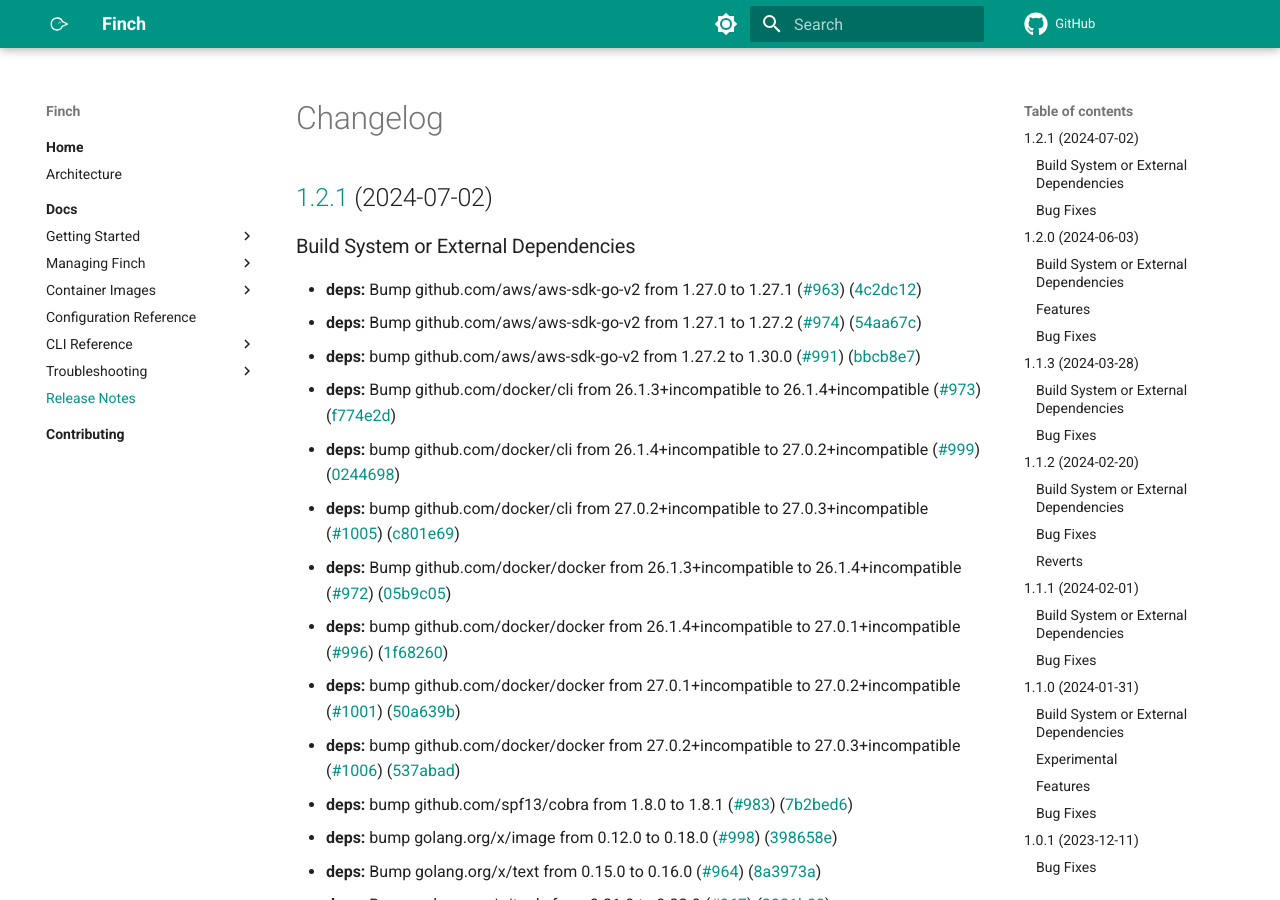
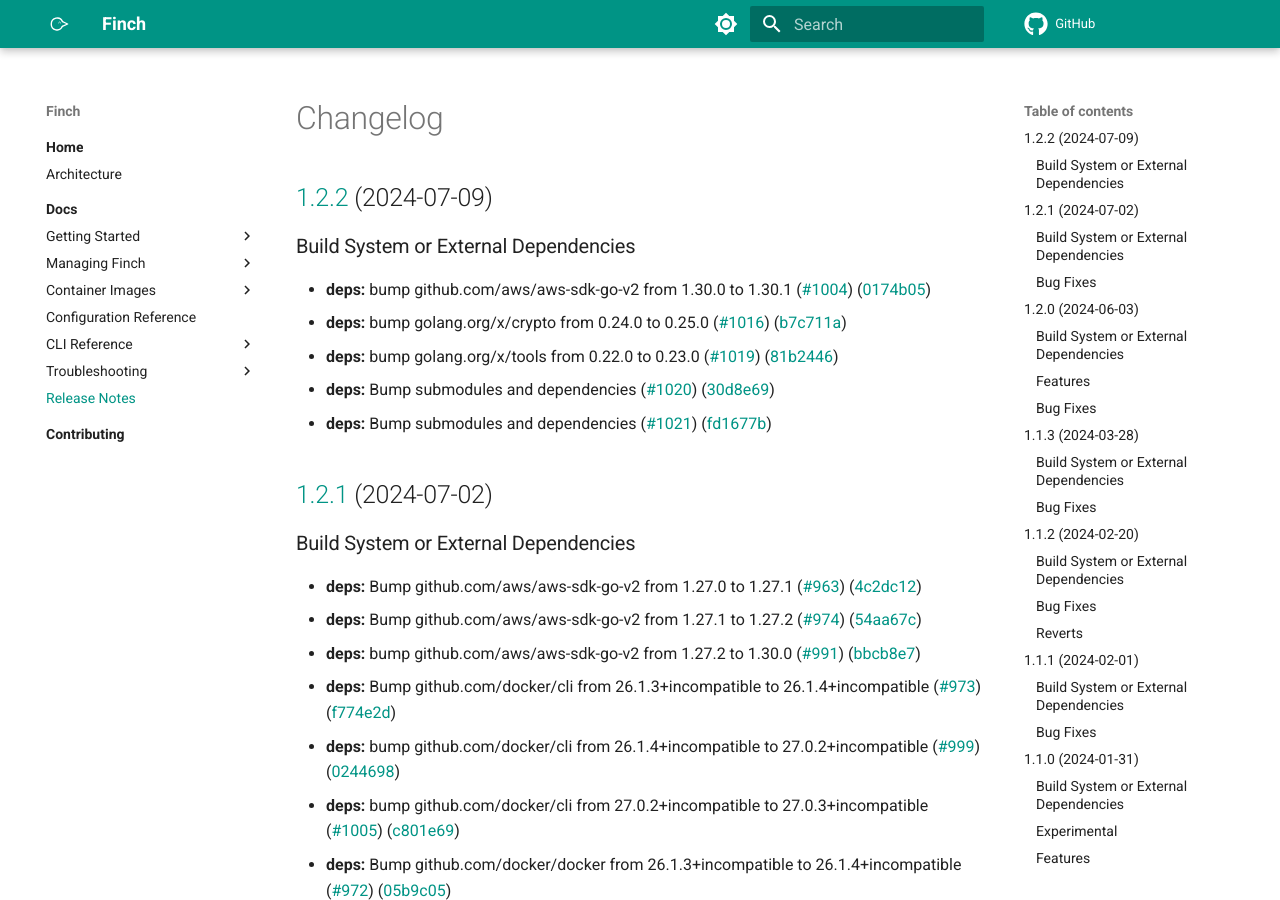
Before and after one commit to runfinch/finch-website, an MkDocs documentation site: the page built from docs/docs/changelog.md, in a window 1280 px wide and 900 px high. Built offline with MkDocs 1.6.1 and Material for MkDocs 9.7.7, drawn with Linux system fonts in a browser that asks for light colours; comment, search, counter and statistics services are not loaded.

Commit message:
[create-pull-request] automated change
Signed-off-by: github-actions[bot] <41898282+github-actions[bot]@users.noreply.github.com>

```diff
--- a/docs/docs/changelog.md
+++ b/docs/docs/changelog.md
@@ -1,4 +1,15 @@
 # Changelog
+
+## [1.2.2](https://github.com/runfinch/finch/compare/v1.2.1...v1.2.2) (2024-07-09)
+
+
+### Build System or External Dependencies
+
+* **deps:** bump github.com/aws/aws-sdk-go-v2 from 1.30.0 to 1.30.1 ([#1004](https://github.com/runfinch/finch/issues/1004)) ([0174b05](https://github.com/runfinch/finch/commit/0174b05a2cc39971ee45fd92270cb268a918b57b))
+* **deps:** bump golang.org/x/crypto from 0.24.0 to 0.25.0 ([#1016](https://github.com/runfinch/finch/issues/1016)) ([b7c711a](https://github.com/runfinch/finch/commit/b7c711abe4831342dcd3347ce658b9c301d4e191))
+* **deps:** bump golang.org/x/tools from 0.22.0 to 0.23.0 ([#1019](https://github.com/runfinch/finch/issues/1019)) ([81b2446](https://github.com/runfinch/finch/commit/81b2446a3a9f4d13364951e26c2f716a0ab956f7))
+* **deps:** Bump submodules and dependencies ([#1020](https://github.com/runfinch/finch/issues/1020)) ([30d8e69](https://github.com/runfinch/finch/commit/30d8e69d17d5c5989ee40c4f71c17821ba58c973))
+* **deps:** Bump submodules and dependencies ([#1021](https://github.com/runfinch/finch/issues/1021)) ([fd1677b](https://github.com/runfinch/finch/commit/fd1677b4ca6ddf74f3733812a317305e956ee7bb))
 
 ## [1.2.1](https://github.com/runfinch/finch/compare/v1.2.0...v1.2.1) (2024-07-02)
 
```
